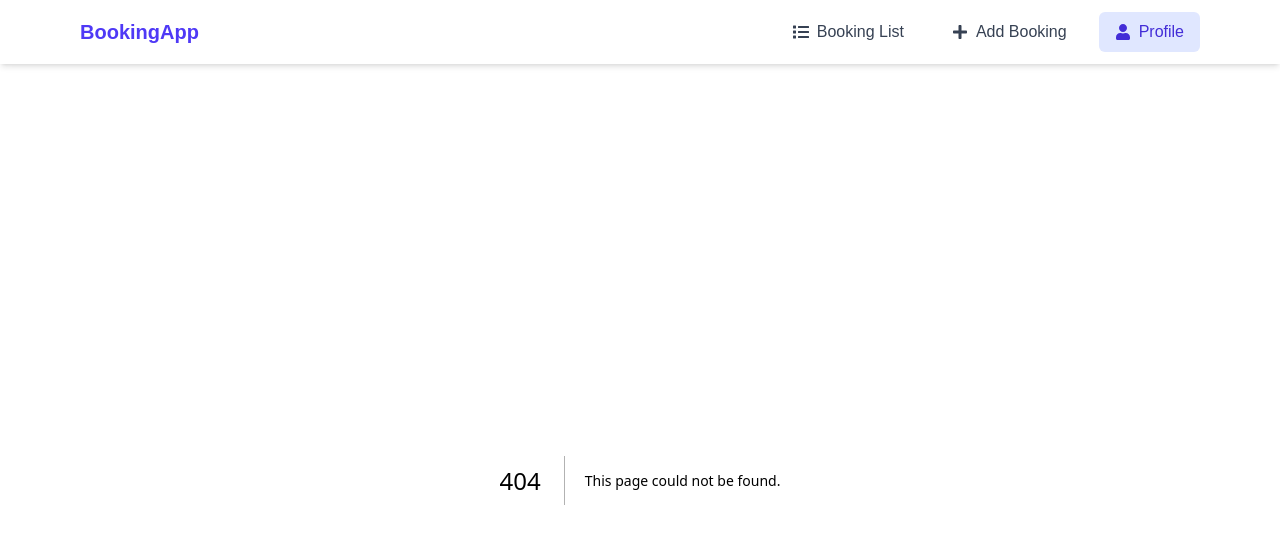
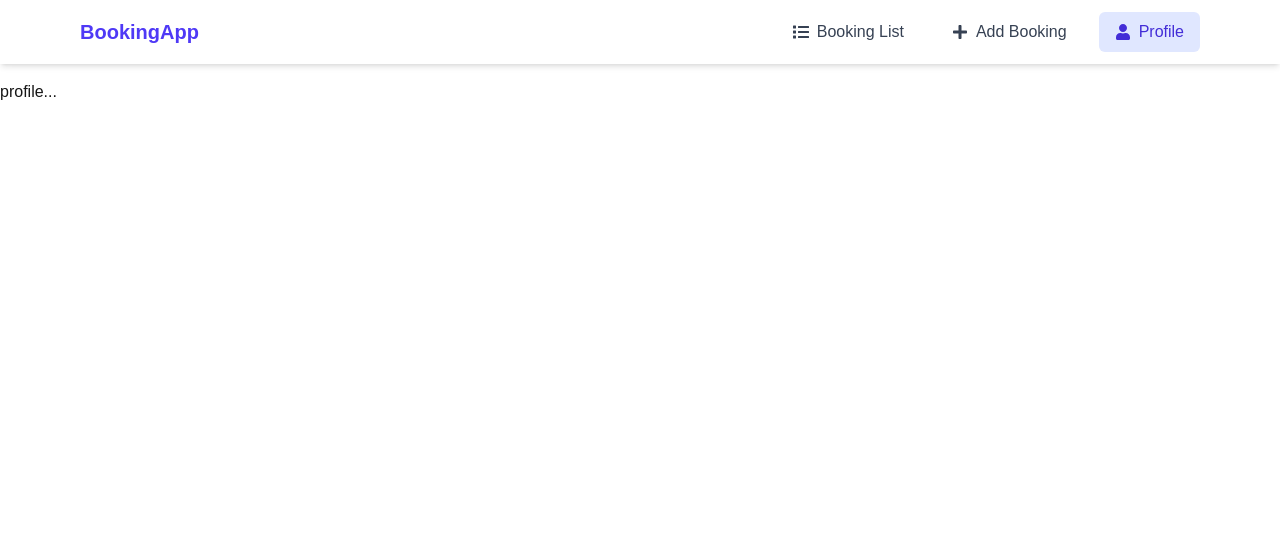
Before and after one commit to faizansafwan/cleaning-service-frontend, a Next.js app: page /profile in a window 1280 px wide. Before the commit this address had no page. Shown: the top 544 px of the page. Built offline with nearby package versions, Linux system fonts and the light colour scheme.

Commit message:
initialized the profile page

```diff
--- /dev/null
+++ b/src/app/profile/page.js
@@ -0,0 +1,8 @@
+export default function Profile() {
+
+    return(
+        <div>
+            profile...
+        </div>
+    )
+}
```
